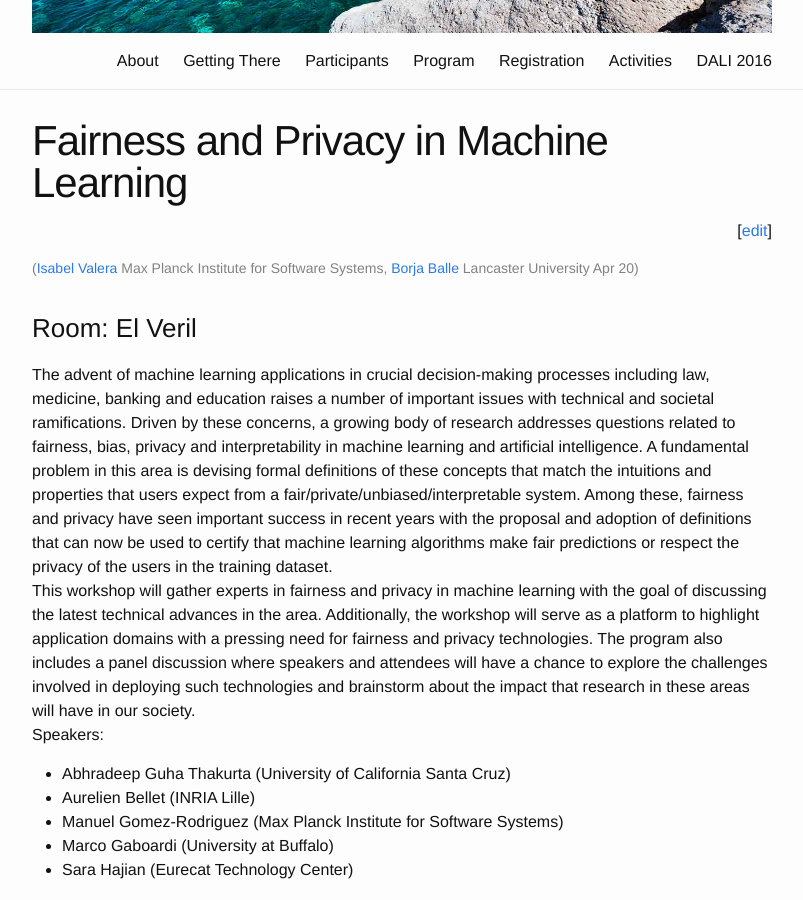
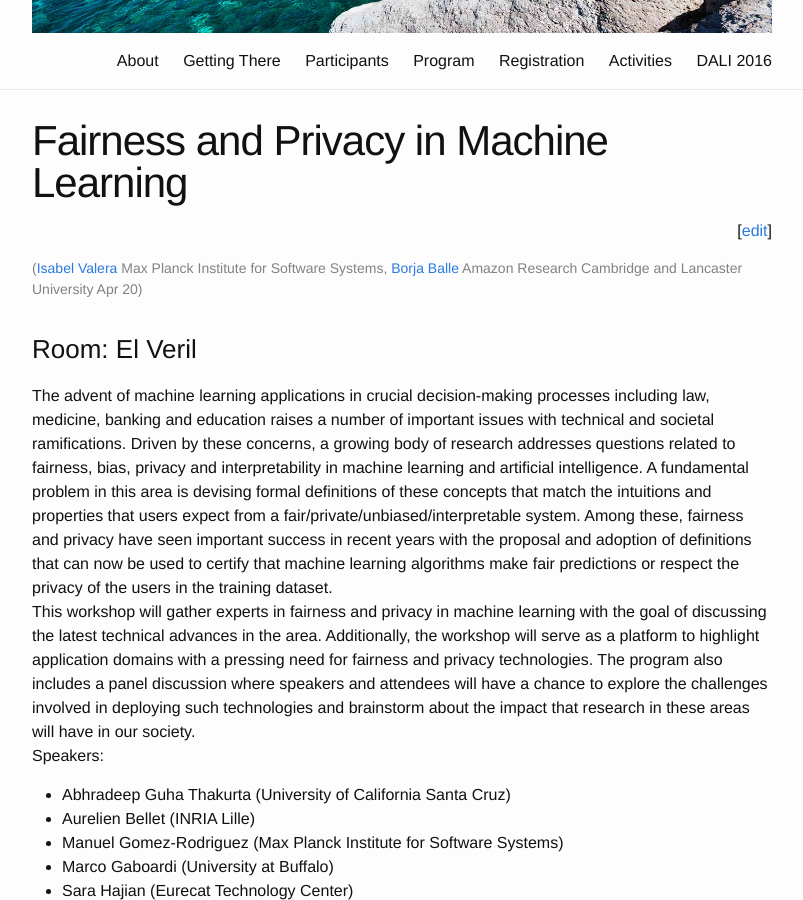
Before and after one commit to dalimeeting/dalimeeting.github.io, a Jekyll site: the page built from _posts/2017-04-20-fairness-and-privacy.md, in a window 1280 px wide and 900 px high, scrolled down 318 px. Shown: the whole window, without its empty margins (238-1041 px from the left). Built offline with Jekyll 4.4.1, drawn with Linux system fonts in a browser that asks for light colours.

Commit message:
Update 2017-04-20-fairness-and-privacy.md

```diff
--- a/_posts/2017-04-20-fairness-and-privacy.md
+++ b/_posts/2017-04-20-fairness-and-privacy.md
@@ -16,7 +16,7 @@ organizers:
 - given: Borja
   family: Balle
   url: "http://www.lancaster.ac.uk/~deballep/"
-  institute: Lancaster University
+  institute: Amazon Research Cambridge and Lancaster University
 room: El Veril
 show_abstracts: true
 talks:
```
